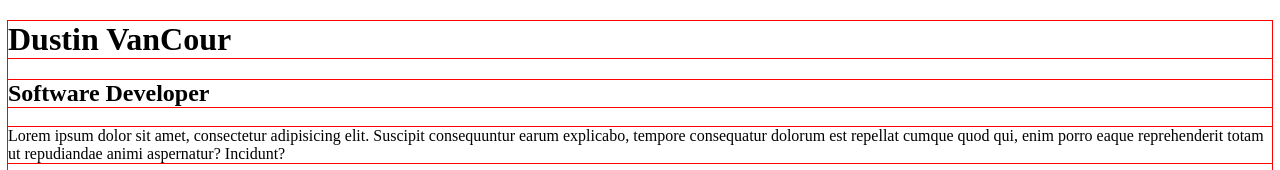
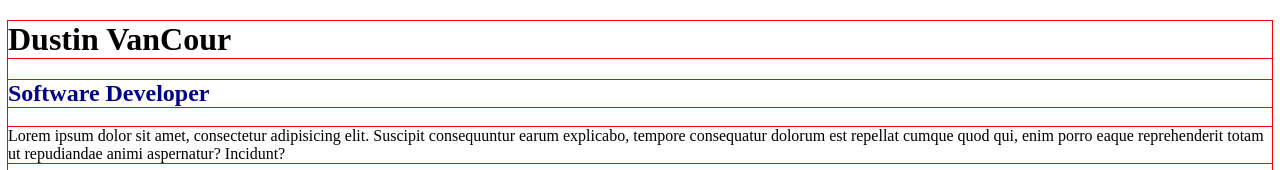
Before and after one commit to DustinVanCour/summer-resume, a plain HTML site: page index.htm in a window 1280 px wide. Shown: the top 170 px of the page. Drawn offline with Linux system fonts and the light colour scheme.

Commit message:
Dark Blue

```diff
--- a/assets/style.css
+++ b/assets/style.css
@@ -1,3 +1,7 @@
 * {
   outline: 1px solid red
 }
+
+h2 {
+  color: darkblue
+}
```
